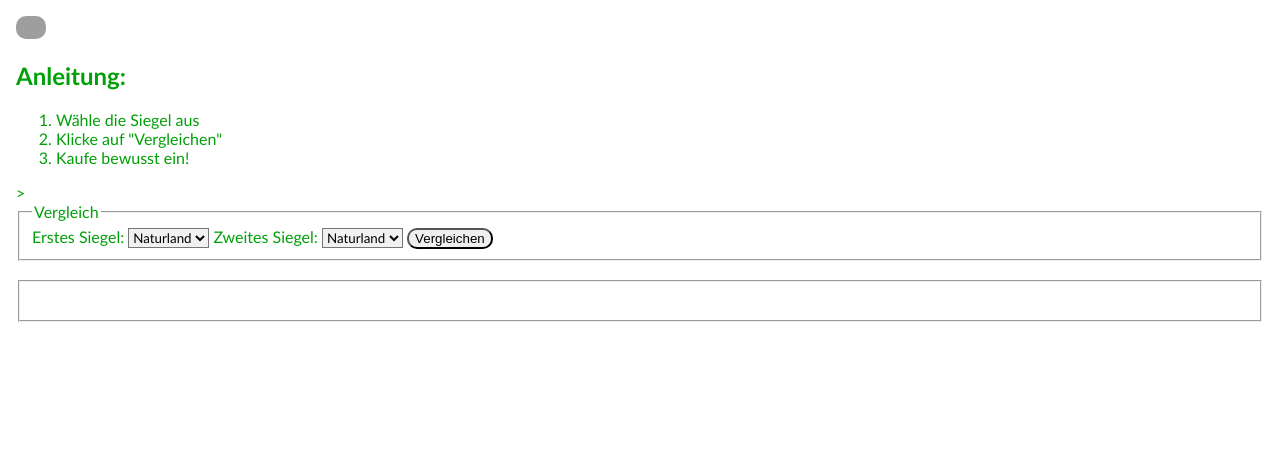
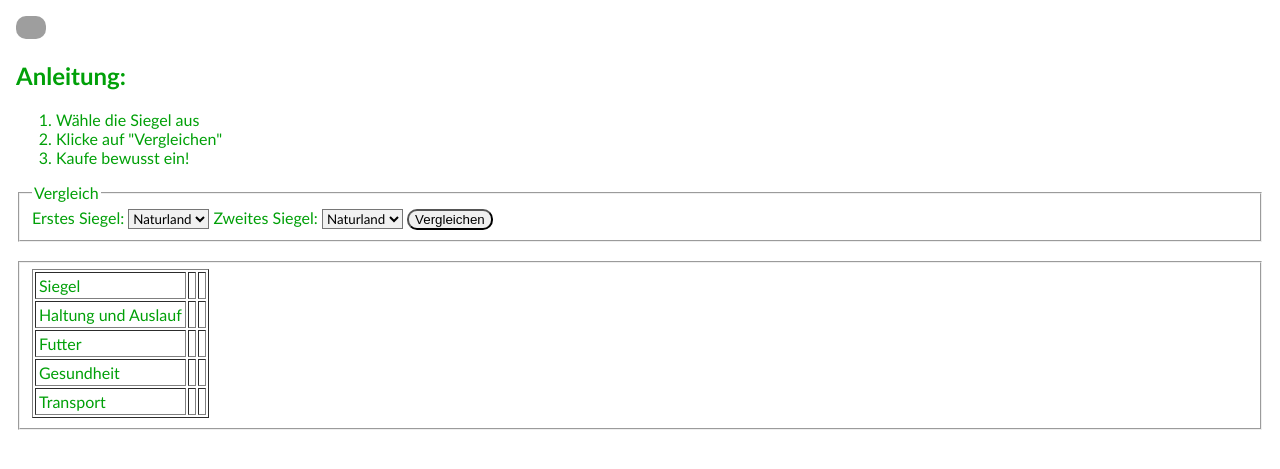
Before and after one commit to schnarkus/SWE-II, a Django app: a page that uses webapp/siegelvergleich/templates/siegelvergleich/rind.html in a window 1280 px wide. Shown: the top 469 px of the page. Run offline with Django 3.2, Linux system fonts and the light colour scheme; data comes from the database, SQL or seed files in the repository; grey boxes are pictures that could not be loaded.

Commit message:
tabellenränder

```diff
--- a/webapp/siegelvergleich/templates/siegelvergleich/rind.html
+++ b/webapp/siegelvergleich/templates/siegelvergleich/rind.html
@@ -18,7 +18,7 @@
       <li>Klicke auf "Vergleichen"</li>
       <li>Kaufe bewusst ein!</li>
     </ol>
-    <form  action="" method='POST'>>
+    <form  action="" method='POST'>
     {% csrf_token %}
       <fieldset>
         <legend>Vergleich</legend>
@@ -79,30 +79,30 @@
       </fieldset>
       <br>
     <fieldset>
-   <!--     <table>
-            {%for siegel in Objekte%}
-            {{siegel.futter}}<br>
-            {% endfor %}
-        </table> -->
 
-        <table>
+        <table border="1" cellpadding="3%">
             <tr>
+                <td>Siegel</td>
                 <th> {{erste_wahl.0.bezeichnung}}</th>
                 <th> {{zweite_wahl.0.bezeichnung}}</th>
             </tr>
             <tr>
+                <td>Haltung und  Auslauf</td>
                 <td>{{erste_wahl.0.haltung_auslauf}}</td>
                 <td>{{zweite_wahl.0.haltung_auslauf}}</td>
             </tr>
             <tr>
+                <td>Futter</td>
                 <td>{{erste_wahl.0.futter}}</td>
                 <td>{{zweite_wahl.0.futter}}</td>
             </tr>
             <tr>
+                <td>Gesundheit</td>
                 <td>{{erste_wahl.0.gesundheit}}</td>
                 <td>{{zweite_wahl.0.gesundheit}}</td>
             </tr>
             <tr>
+                <td>Transport</td>
                 <td>{{erste_wahl.0.transport}}</td>
                 <td>{{zweite_wahl.0.transport}}</td>
             </tr>
```
